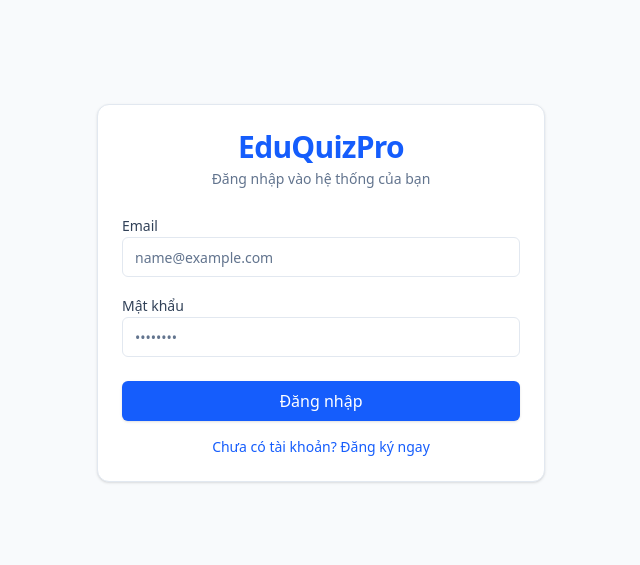
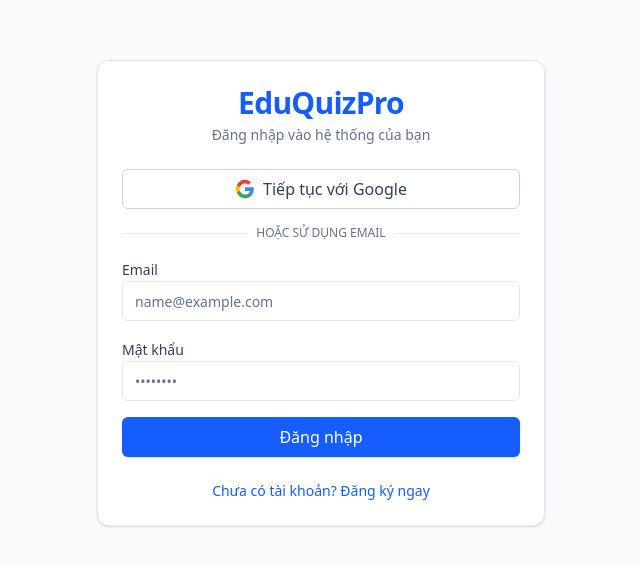
Before and after one commit to nguyenphuongaistudent/THTPNguyenDucMau2-QuizPro, a React (Vite) app: page /login in a window 1280 px wide. Shown: the part 107-672 px from the top of the page, without its empty margins (319-959 px from the left). Built offline with nearby package versions, Linux system fonts and the light colour scheme; no server answers.

Commit message:
feat: Add Google login and refine user role handling
Introduces Google OAuth for simplified user authentication.
Updates the `handle_new_user` Supabase function to:
- Support 'name' as an alternative to 'full_name' from metadata.
- Grant 'admin' role to a specific test user email.

```diff
--- a/src/pages/LoginPage.tsx
+++ b/src/pages/LoginPage.tsx
@@ -48,6 +48,20 @@ export default function LoginPage() {
     }
   };
 
+  const handleGoogleLogin = async () => {
+    try {
+      const { error } = await supabase.auth.signInWithOAuth({
+        provider: 'google',
+        options: {
+          redirectTo: window.location.origin + '/dashboard',
+        },
+      });
+      if (error) throw error;
+    } catch (error: any) {
+      toast.error(error.message);
+    }
+  };
+
   return (
     <div className="flex min-h-screen items-center justify-center bg-slate-50 p-4">
       <Card className="w-full max-w-md">
@@ -57,8 +71,43 @@ export default function LoginPage() {
             {isRegister ? 'Tạo tài khoản mới để bắt đầu' : 'Đăng nhập vào hệ thống của bạn'}
           </CardDescription>
         </CardHeader>
-        <form onSubmit={handleAuth}>
         <CardContent className="space-y-4">
+          <Button
+            variant="outline"
+            className="w-full gap-2 border-slate-300"
+            onClick={handleGoogleLogin}
+          >
+            <svg className="h-5 w-5" viewBox="0 0 24 24">
+              <path
+                d="M22.56 12.25c0-.78-.07-1.53-.2-2.25H12v4.26h5.92c-.26 1.37-1.04 2.53-2.21 3.31v2.77h3.57c2.08-1.92 3.28-4.74 3.28-8.09z"
+                fill="#4285F4"
+              />
+              <path
+                d="M12 23c2.97 0 5.46-.98 7.28-2.66l-3.57-2.77c-.98.66-2.23 1.06-3.71 1.06-2.86 0-5.29-1.93-6.16-4.53H2.18v2.84C3.99 20.53 7.7 23 12 23z"
+                fill="#34A853"
+              />
+              <path
+                d="M5.84 14.09c-.22-.66-.35-1.36-.35-2.09s.13-1.43.35-2.09V7.07H2.18C1.43 8.55 1 10.22 1 12s.43 3.45 1.18 4.93l3.66-2.84z"
+                fill="#FBBC05"
+              />
+              <path
+                d="M12 5.38c1.62 0 3.06.56 4.21 1.64l3.15-3.15C17.45 2.09 14.97 1 12 1 7.7 1 3.99 3.47 2.18 7.07l3.66 2.84c.87-2.6 3.3-4.53 6.16-4.53z"
+                fill="#EA4335"
+              />
+            </svg>
+            Tiếp tục với Google
+          </Button>
+
+          <div className="relative">
+            <div className="absolute inset-0 flex items-center">
+              <span className="w-full border-t border-slate-200" />
+            </div>
+            <div className="relative flex justify-center text-xs uppercase">
+              <span className="bg-white px-2 text-slate-500">Hoặc sử dụng email</span>
+            </div>
+          </div>
+
+          <form onSubmit={handleAuth} className="space-y-4">
             {isRegister && (
               <>
                 <Input
@@ -111,11 +160,12 @@ export default function LoginPage() {
               onChange={(e) => setPassword(e.target.value)}
               required
             />
-          </CardContent>
-          <CardFooter className="flex flex-col space-y-4">
             <Button className="w-full" loading={loading}>
               {isRegister ? 'Đăng ký' : 'Đăng nhập'}
             </Button>
+          </form>
+        </CardContent>
+        <CardFooter className="flex flex-col space-y-4">
           <button
             type="button"
             className="text-sm text-blue-600 hover:underline"
@@ -124,7 +174,6 @@ export default function LoginPage() {
             {isRegister ? 'Đã có tài khoản? Đăng nhập' : 'Chưa có tài khoản? Đăng ký ngay'}
           </button>
         </CardFooter>
-        </form>
       </Card>
     </div>
   );
```
Also changed, not shown: 1 other file (tests, documents, lock files or other folders). Lines whose indentation alone changed are shown as unchanged.
